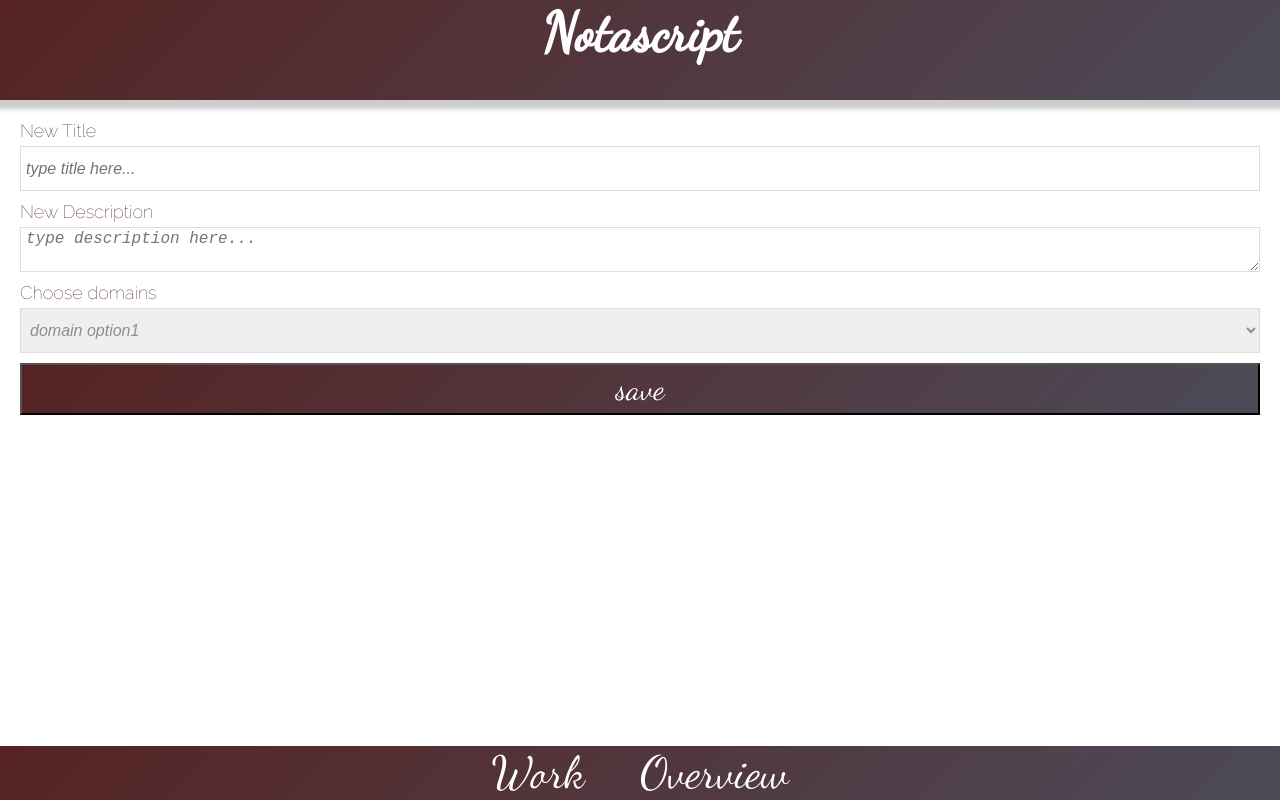
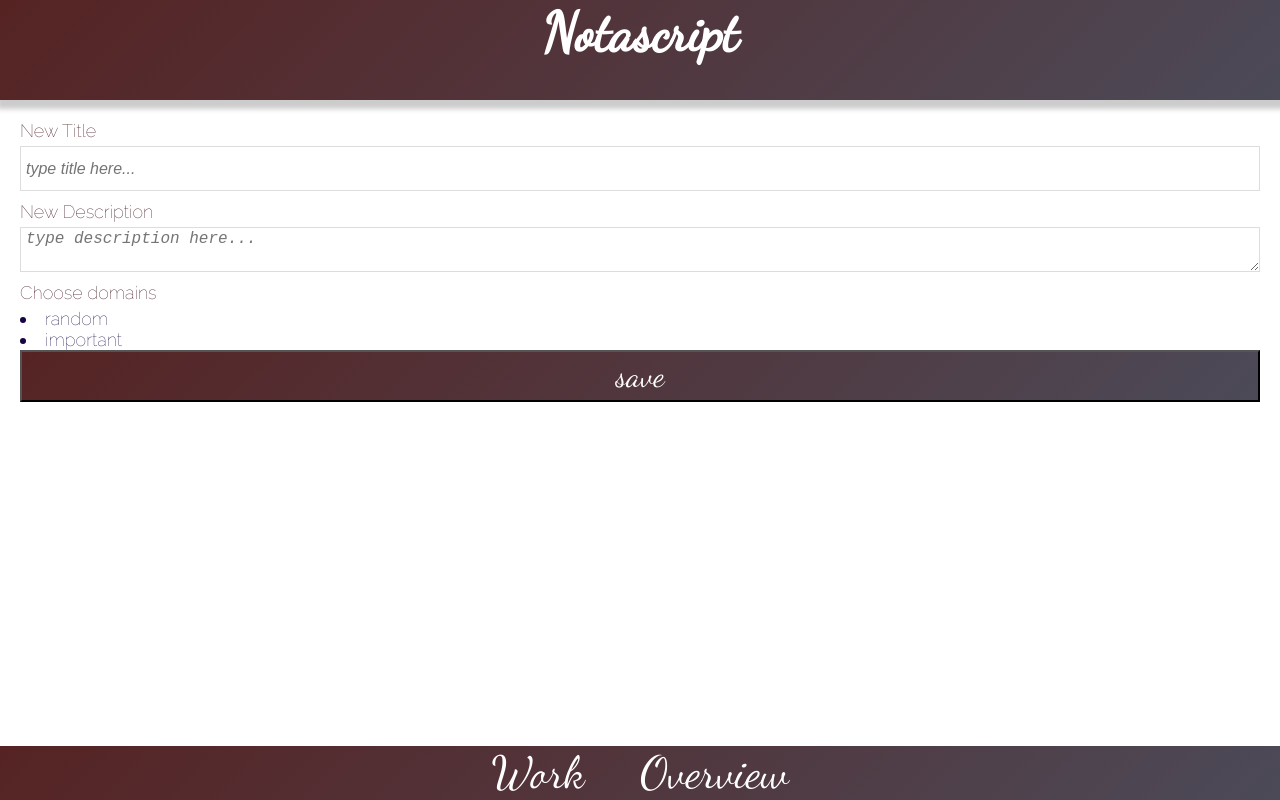
Before and after one commit to PLN-SHAH/notascript, a React (Create React App) app in the folder notascript/: page /create in a window 1280 px wide. Built offline with nearby package versions, Linux system fonts and the light colour scheme.

Commit message:
render domains in Form

```diff
--- a/notascript/src/App.js
+++ b/notascript/src/App.js
@@ -15,7 +15,7 @@ const StyledContent = styled.section`
 
 export default class App extends Component {
 	state = {
-		domains: ['random'],
+		domains: ['random', 'important'],
 		symbols: [],
 		actualSymbol: '',
 		documents: [
@@ -118,6 +118,7 @@ export default class App extends Component {
 							render={({ history }) => (
 								<CreateDocument
 									onFormSubmit={data => this.addDocument(data, history)}
+									domainList={this.state.domains}
 								/>
 							)}
 						/>
@@ -139,12 +140,6 @@ export default class App extends Component {
 									documents={this.state.documents}
 									{...props}
 								/>
-							)}
-						/>
-						<Route
-							path='/create/:title'
-							render={props => (
-								<CreateDocument {...props} document={this.state.documents[0]} />
 							)}
 						/>
 						<Route
--- a/notascript/src/CreateDocument.js
+++ b/notascript/src/CreateDocument.js
@@ -2,8 +2,11 @@ import React from 'react';
 import Form from './Form';
 import PropType from 'prop-types';
 
-export default function CreateDocument({ onFormSubmit, props }) {
-	return <Form onFormSubmit={onFormSubmit} {...props} />;
+export default function CreateDocument({ onFormSubmit, props, domainList }) {
+	console.log('domainlist createdoc', domainList[0]);
+	return (
+		<Form onFormSubmit={onFormSubmit} {...props} domainList={domainList} />
+	);
 }
 
 CreateDocument.propType = {
--- a/notascript/src/Form.js
+++ b/notascript/src/Form.js
@@ -1,6 +1,7 @@
 import React from 'react';
 import styled from 'styled-components';
 import PropType from 'prop-types';
+import DomainList from './DomainList';
 
 const StyledForm = styled.form`
 	display: grid;
@@ -49,7 +50,7 @@ const StyledButton = styled.button`
 	text-align: center;
 `;
 
-export default function Form({ onFormSubmit }) {
+export default function Form({ onFormSubmit, domainList }) {
 	function handleOnSubmit(event) {
 		event.preventDefault();
 
@@ -76,11 +77,7 @@ export default function Form({ onFormSubmit }) {
 			/>
 
 			<StyledLabel htmlFor='domainSelection'>Choose domains</StyledLabel>
-			<StyledDropdown name='domainSelection'>
-				<option>domain option1</option>
-				<option>domain option3</option>
-				<option>domain option3</option>
-			</StyledDropdown>
+			<DomainList domainList={domainList} />
 			<StyledButton>save</StyledButton>
 		</StyledForm>
 	);
```
